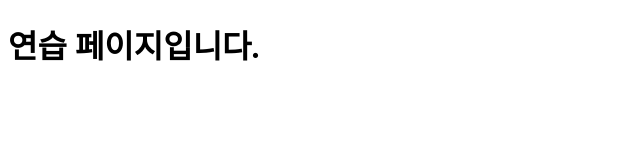
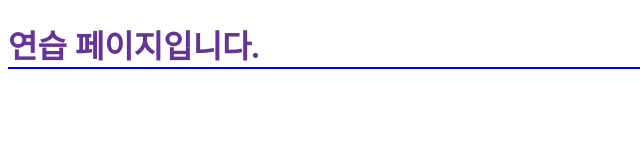
Before and after one commit to zlxl0519/git_test01, a plain HTML site: page practice.html in a window 1280 px wide. Shown: the whole page, without its empty margins (0-640 px from the left). Drawn offline with Linux system fonts and the light colour scheme.

Commit message:
practice.html h1 style changed

```diff
--- a/practice.html
+++ b/practice.html
@@ -4,6 +4,12 @@
     <meta charset="UTF-8">
     <meta name="viewport" content="width=device-width, initial-scale=1.0">
     <title>practice.html</title>
+    <style>
+        h1 {
+            color: rebeccapurple;
+            border-bottom: 2px solid blue;
+        }
+    </style>
 </head>
 <body>
     <h1>연습 페이지입니다.</h1>
```
